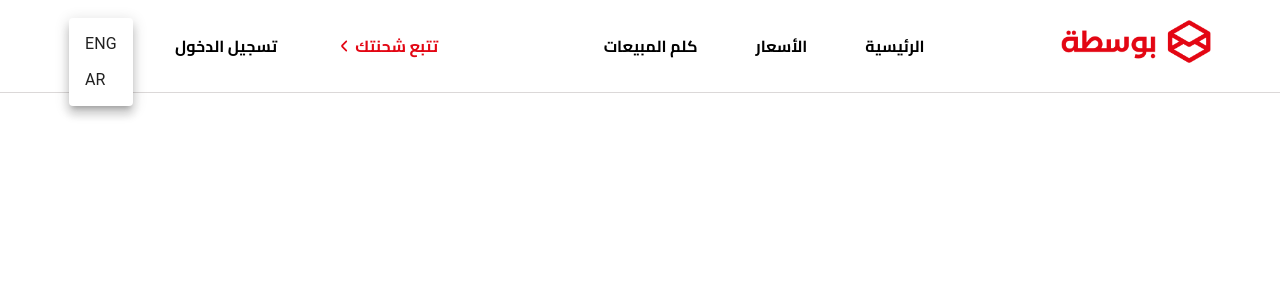
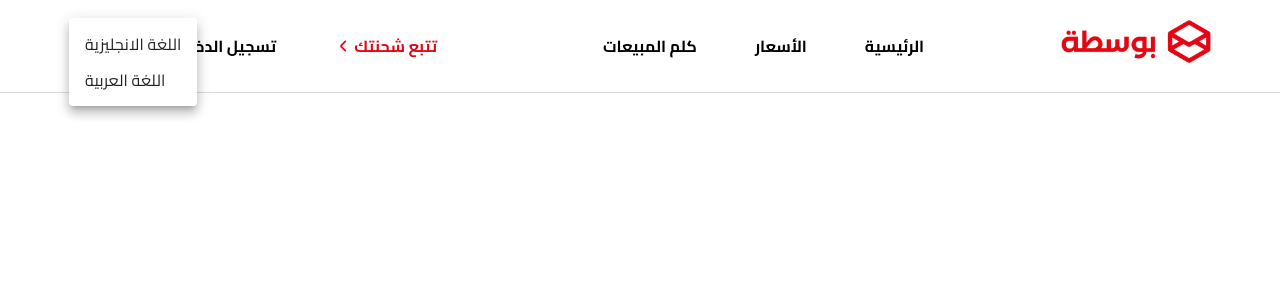
Before and after one commit to mayararaby/Bosta, a React (Create React App) app: page / in a window 1280 px wide. Both pictures are taken after a click on the button "AR". Shown: the top 300 px of the page. Built offline with nearby package versions, Linux system fonts and the light colour scheme.

Commit message:
feat: localization
add local to header and init project with ar language

```diff
--- a/src/App.js
+++ b/src/App.js
@@ -1,8 +1,12 @@
 import './App.css';
 import { BrowserRouter as Router, Routes, Route } from 'react-router-dom';
 import Home from './pages/home/home';
-
-function App() {
+import withLocalize from './hoc/withLocalize';
+import { useEffect } from 'react';
+function App({i18n}) {
+  useEffect(()=>{
+    i18n.changeLanguage('ar')
+  },[])
   return (
     <div className="arabicDirection">
       <Router>
@@ -14,4 +18,4 @@ function App() {
   );
 }
 
-export default App;
+export default withLocalize(App) ;
--- a/src/components/header/header.css
+++ b/src/components/header/header.css
@@ -46,5 +46,10 @@ label:hover,
   font-weight: bold !important;
   border: 1px solid transparent !important;
   color: #e30613 !important;
+  font-family: 'Cairo', sans-serif !important;
 
 }
+.css-kk1bwy-MuiButtonBase-root-MuiMenuItem-root{
+  font-family: 'Cairo', sans-serif !important;
+
+}
--- a/src/components/header/header.js
+++ b/src/components/header/header.js
@@ -4,12 +4,13 @@ import './header.css'
 import { LeftArrow } from '../../assetes/headerArrows'
 import { TrackingSearch } from '../trackingSearch/trackingSearch'
 import LanguageMenu from '../languageMenu/languageMenu'
-// import { useSelector } from 'react-redux'
-
-export const Header = () => {
+import { useSelector } from 'react-redux'
+import withLocalize from '../../hoc/withLocalize'
+const Header = ({t}) => {
   const [showComponent, setShowComponent] = useState(false)
   const showTrackingComponent = () => setShowComponent(!showComponent)
-  // const packageInfo = useSelector(state => state.packageInfo)
+  // const packageInfo = useSelector(state => state.local)
+  // console.log("🚀 ~ file: header.js:13 ~ Header ~ packageInfo:", packageInfo)
 
 
   return (
@@ -25,27 +26,27 @@ export const Header = () => {
 
         <div className='middleSection headerTxtSection'>
           <label>
-            الرئيسية
+            {t('home')}
           </label>
           <label>
-            الأسعار
+            {t('prices')}
           </label>
           <label>
-            كلم المبيعات
+            {t('contactUs')}
           </label>
         </div>
 
         <div className='lastSection headerTxtSection'>
           <label className={`trackingSection ${showComponent&&'borderShadow'}`}>
             <span className='redTextColor tracking-text' onClick={showTrackingComponent} >
-              تتبع شحنتك
+              {t('trackShipment')}
             </span>
             <LeftArrow />
             {
               showComponent && <TrackingSearch />
             }
           </label>
-          <label>تسجيل الدخول</label>
+          <label>{t('login')}</label>
           <LanguageMenu />
           {/* <label className='redTextColor'>ENG</label> */}
         </div>
@@ -55,3 +56,5 @@ export const Header = () => {
     </>
   )
 }
+
+export default withLocalize(Header)
--- a/src/components/languageMenu/languageMenu.js
+++ b/src/components/languageMenu/languageMenu.js
@@ -2,11 +2,14 @@ import React from 'react';
 import Button from '@mui/material/Button';
 import Menu from '@mui/material/Menu';
 import MenuItem from '@mui/material/MenuItem';
+import withDispatch from '../../hoc/withDispatch';
+import { setSelectedLocal } from '../../redux/actions';
+import withLocalize from '../../hoc/withLocalize';
 
-export default function LanguageMenu() {
+const LanguageMenu= ({ dispatch, t, i18n })=> {
   const [anchorEl, setAnchorEl] = React.useState(null);
   const [open, setOpen] = React.useState(false);
-  const [selectedLanguage, setSelectedLanguage] = React.useState('AR');
+  const [selectedLanguage, setSelectedLanguage] = React.useState(t('ar'));
 
   const handleClick = (event) => {
     setAnchorEl(event.currentTarget);
@@ -19,7 +22,9 @@ export default function LanguageMenu() {
   };
 
   const handleLanguageChange = (language) => {
-    setSelectedLanguage(language);
+    setSelectedLanguage(t(language));
+    dispatch(setSelectedLocal(language.toLowerCase()))
+    i18n.changeLanguage(language.toLowerCase())
     handleClose();
   };
 
@@ -48,9 +53,10 @@ export default function LanguageMenu() {
           horizontal: 'left',
         }}
       >
-        <MenuItem onClick={() => handleLanguageChange('ENG')}>ENG</MenuItem>
-        <MenuItem onClick={() => handleLanguageChange('AR')}>AR</MenuItem>
+        <MenuItem onClick={() => handleLanguageChange('EN')}>{t('en')}</MenuItem>
+        <MenuItem onClick={() => handleLanguageChange('AR')}>{t('ar')}</MenuItem>
       </Menu>
     </div>
   );
 }
+export default withDispatch (withLocalize(LanguageMenu))
--- a/src/hoc/withLocalize.js
+++ b/src/hoc/withLocalize.js
@@ -3,9 +3,9 @@ import { useTranslation } from 'react-i18next';
 
 const withLocalize = (WrappedComponent) => {
   const WithLocalize = (props) => {
-    const { t } = useTranslation();
+    const { t, i18n } = useTranslation();
 
-    return <WrappedComponent {...props} t={t} />;
+    return <WrappedComponent {...props} t={t} i18n={i18n} />;
   };
 
   return WithLocalize;
--- a/src/language/ar.json
+++ b/src/language/ar.json
@@ -1,3 +1,9 @@
 {
-  "test":"تست"
+  "trackShipment":"تتبع شحنتك",
+  "home":"الرئيسية",
+  "prices" :"الأسعار",
+  "contactUs":"كلم المبيعات",
+  "login" : "تسجيل الدخول",
+  "ar":"اللغة العربية",
+  "en" : "اللغة الانجليزية"
 }
--- a/src/language/en.json
+++ b/src/language/en.json
@@ -1,3 +1,9 @@
 {
-  "test":"TEST"
+  "trackShipment":"Track Shipment",
+  "home":"Home",
+  "prices" :"Prices",
+  "contactUs":"Contact us",
+  "login" : "Login",
+  "ar":"AR",
+  "en":"ENG"
 }
--- a/src/pages/home/home.js
+++ b/src/pages/home/home.js
@@ -1,5 +1,5 @@
 import React from 'react'
-import { Header } from '../../components/header/header'
+import Header from '../../components/header/header'
 import './home.css'
 import withLocalize from '../../hoc/withLocalize'
 const Home = (props) => {
```
